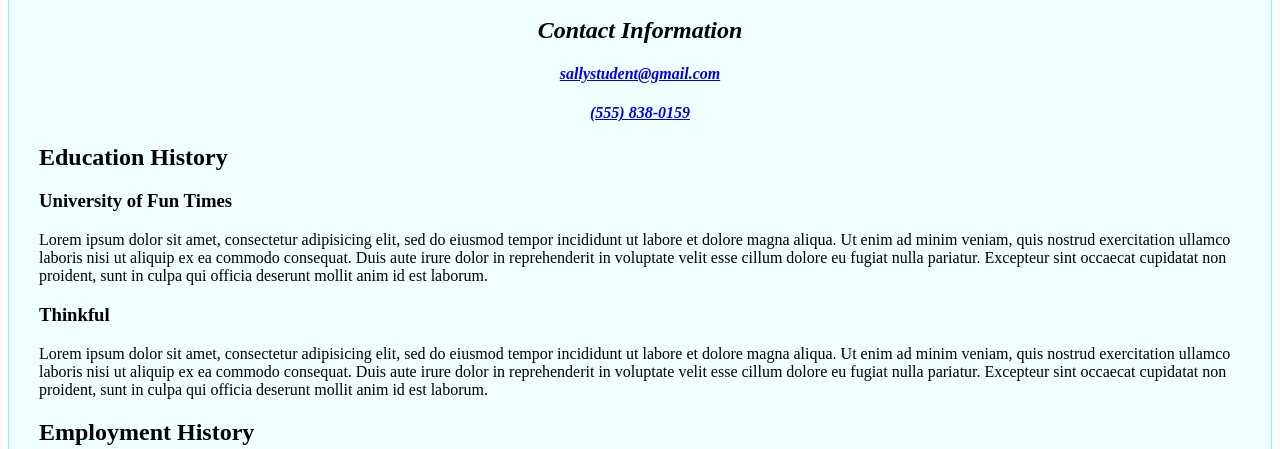
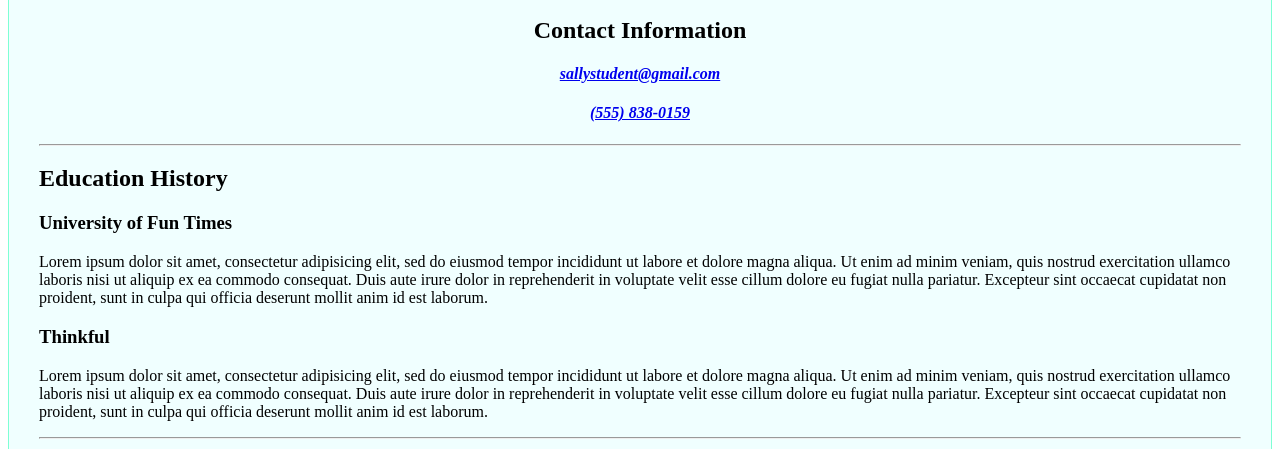
Before and after one commit to Joshatron121/thinkful-sally-resume, a plain HTML site: page index.html in a window 1280 px wide. Shown: the part 426-875 px from the top of the page. Drawn offline with Linux system fonts and the light colour scheme.

Commit message:
Syncing with gh-pages

```diff
--- a/index.html
+++ b/index.html
@@ -7,14 +7,17 @@
 </head>
 <body>
 	<div id="container">
-		<main>
+		<header>
 			<h1>Resume of Sally Student</h1>
+			<p><img src="http://ia.media-imdb.com/images/M/MV5BMTY5NzE3NzU3MF5BMl5BanBnXkFtZTgwMjg0NTQ5MDE@._V1_UX214_CR0,0,214,317_AL_.jpg" alt="Picture of Sally Student"></p>
+			<h2>Contact Information</h2>
 			<address>
-				<p><img src="http://ia.media-imdb.com/images/M/MV5BMTY5NzE3NzU3MF5BMl5BanBnXkFtZTgwMjg0NTQ5MDE@._V1_UX214_CR0,0,214,317_AL_.jpg" alt="Picture of Sally Student"></p>
-				<h2>Contact Information</h2>
 				<h4><a href="mailto:sallystudent@gmail.com" target="_blank">sallystudent@gmail.com</a></h4>
 				<h4><a href="tel:5558380159" target="_blank">(555) 838-0159</a>
 			</address>
+		</header>
+		<hr>
+		<main>
 			<section>
 				<h2>Education History</h2>
 				<h3>University of Fun Times</h3>
@@ -32,6 +35,7 @@
 				cillum dolore eu fugiat nulla pariatur. Excepteur sint occaecat cupidatat non
 				proident, sunt in culpa qui officia deserunt mollit anim id est laborum.</p>
 			</section>
+			<hr>
 			<section>
 				<h2>Employment History</h2>
 				<h3>We Build Awesome Pages</h3>
--- a/main.css
+++ b/main.css
@@ -1,9 +1,9 @@
-main {
+#container {
 	background-color: azure;
 	border: 1px solid aquamarine;
 	padding: 30px;
 }
 
-h1, address {
+header {
 	text-align: center;
 }
```
